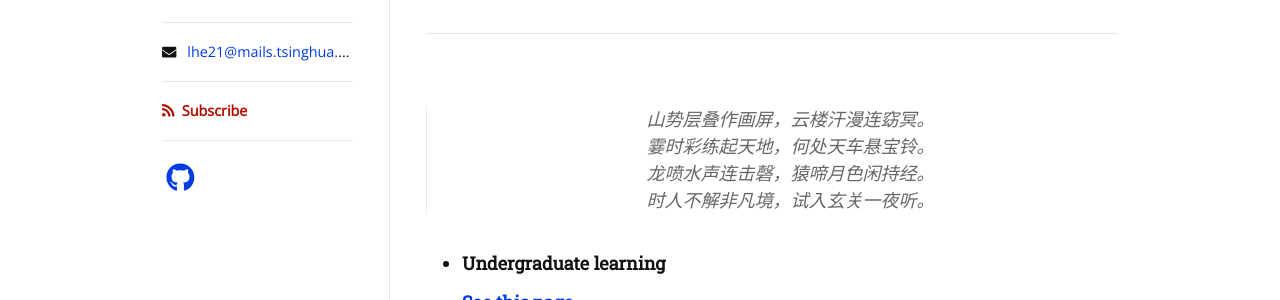
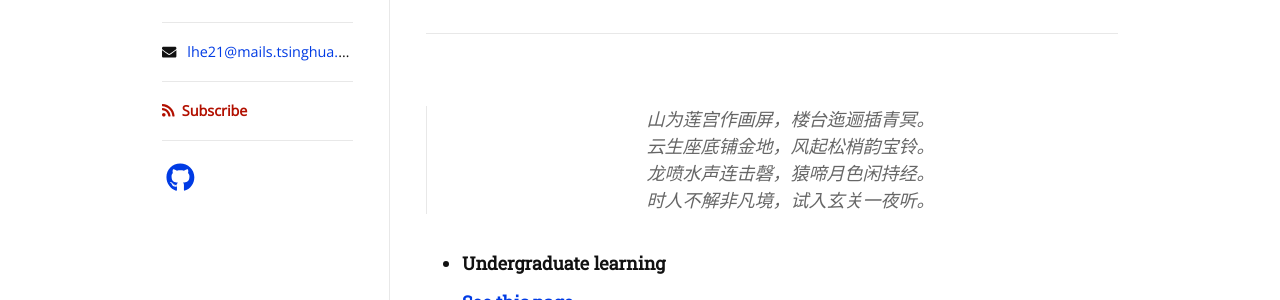
Before and after one commit to haoen2021/haoen2021.github.io, a Jekyll site: the page built from docs.md, in a window 1280 px wide. Shown: the part 225-525 px from the top of the page. Built offline with Jekyll 4.4.1, drawn with Linux system fonts in a browser that asks for light colours; nearby versions of some CDN libraries; some web fonts are replaced.

Commit message:
Update docs.md

```diff
--- a/docs.md
+++ b/docs.md
@@ -3,8 +3,8 @@ layout: page
 title: Learning Notes
 permalink: /docs/
 ---
-><center>山势层叠作画屏，云楼汗漫连窈冥。<center>
-><center>霎时彩练起天地，何处天车悬宝铃。<center>
+><center>山为莲宫作画屏，楼台迤逦插青冥。<center>
+><center>云生座底铺金地，风起松梢韵宝铃。<center>
 ><center>龙喷水声连击磬，猿啼月色闲持经。<center>
 ><center>时人不解非凡境，试入玄关一夜听。<center>
 
```
